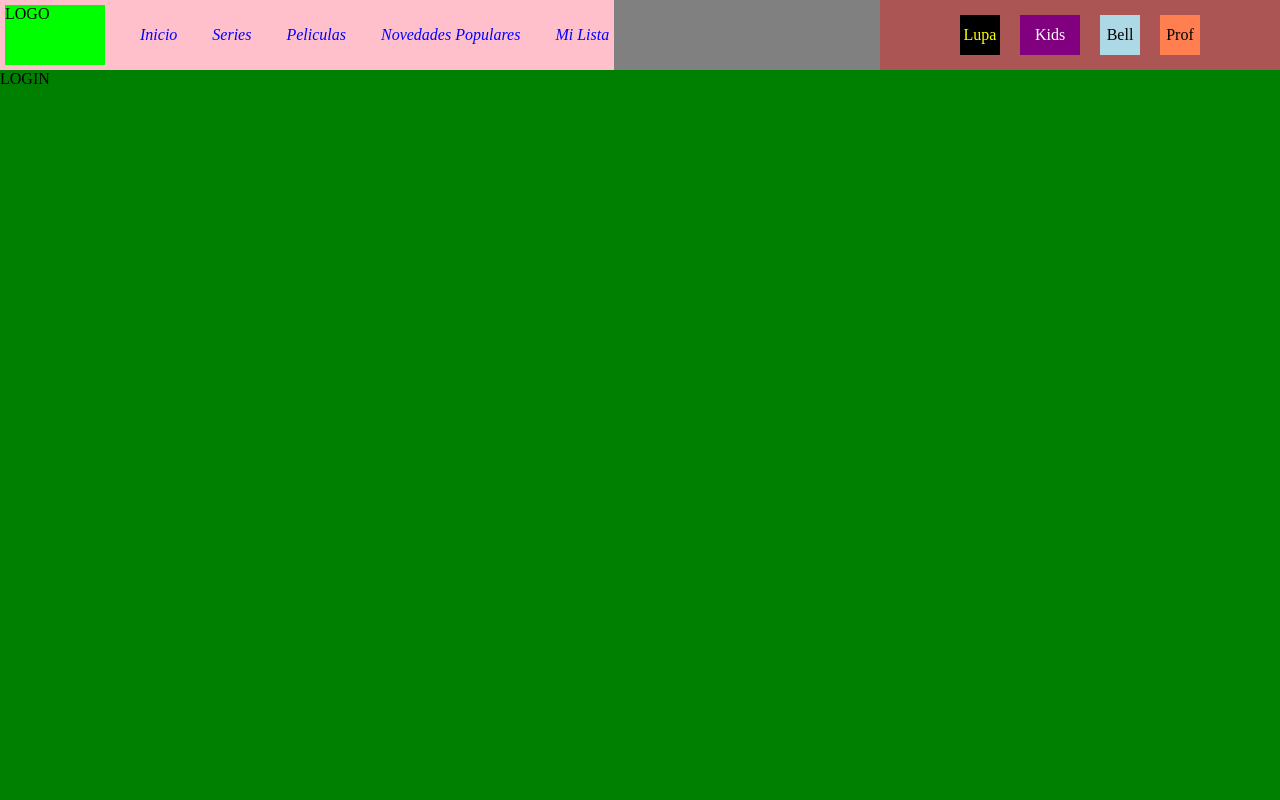
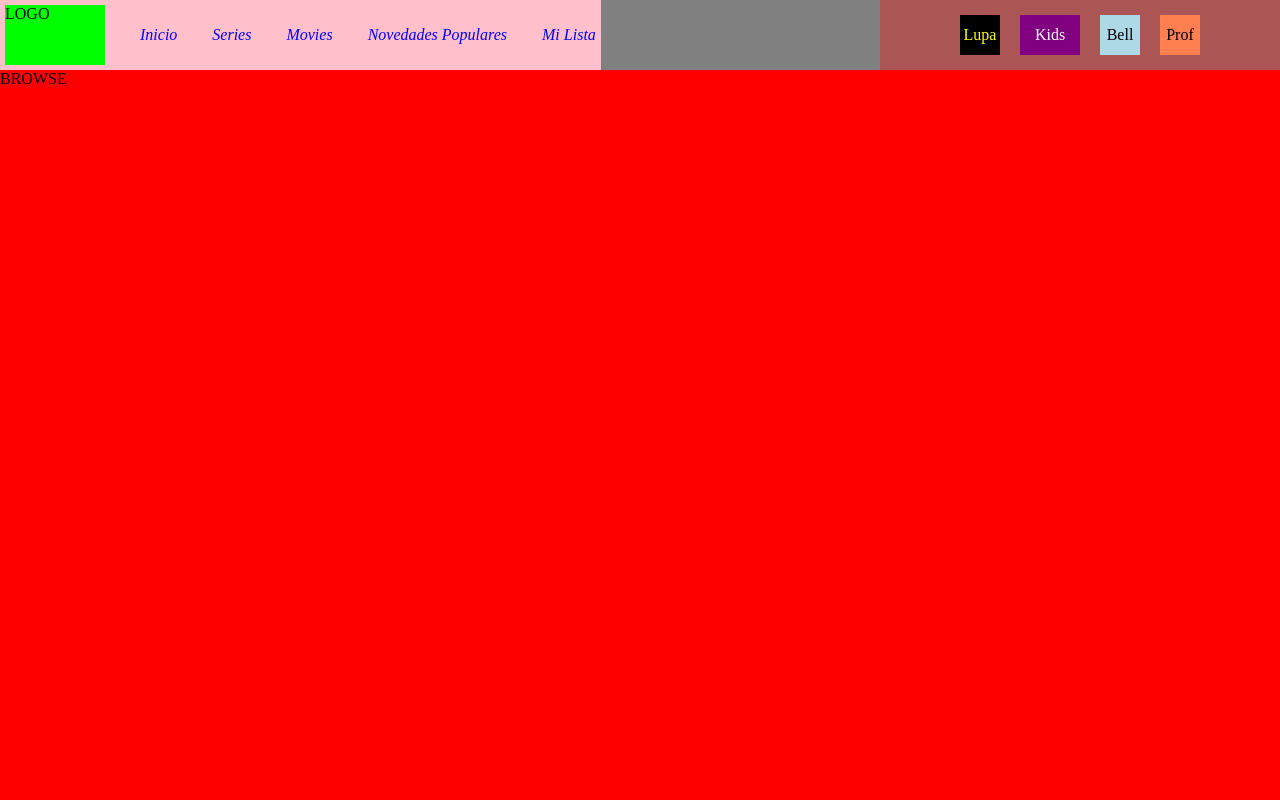
Before and after one commit to SmaelNicolas/moviesApp, a React (Create React App) app: page / in a window 1280 px wide. Shown: the top 800 px of the page. Built offline with nearby package versions, Linux system fonts and the light colour scheme; no server answers.

Commit message:
routes & links

```diff
--- a/src/App.js
+++ b/src/App.js
@@ -1,4 +1,6 @@
 import GlobalStyle from "./globalStyled";
+import { BrowserRouter, Route, Routes } from "react-router-dom";
+
 import Fetch from "./helpers/Fetch";
 import Navbar from "./Navbar/Navbar";
 import Browse from "./pages/Browse/Browse";
@@ -6,24 +8,56 @@ import Latest from "./pages/Latest/Latest";
 import Login from "./pages/Login/Login";
 import MyList from "./pages/MyList/MyList";
 import WhosWatching from "./pages/WhosWatching/WhosWatching";
+import { useEffect, useState } from "react";
 
 function App() {
+	const [isLogged, setIsLogged] = useState(false);
 	return (
-		<>
+		<BrowserRouter>
+			<Navbar />
 			<Fetch />
 			<GlobalStyle />
-			<Navbar />
 
-			<Login />
+			{useEffect(() => {
+				setTimeout(() => {
+					setIsLogged(true);
+				}, 2000);
+			}, [isLogged])}
 
-			<WhosWatching />
+			<Routes>
+				{isLogged ? (
+					<>
+						<Route
+							exact
+							path='/profiles'
+							element={<WhosWatching />}
+						/>
 
-			<Browse />
+						<Route exact path='/' element={<Browse />} />
+						<Route
+							exact
+							path='/browse/series'
+							element={<Browse />}
+						/>
+						<Route
+							exact
+							path='/browse/movies'
+							element={<Browse />}
+						/>
 
-			<Latest />
+						<Route exact path='/latest' element={<Latest />} />
 
-			<MyList />
-		</>
+						<Route
+							exact
+							path='/browse/mylist'
+							element={<MyList />}
+						/>
+					</>
+				) : (
+					<Route exact path='/' element={<Login />} />
+				)}
+			</Routes>
+		</BrowserRouter>
 	);
 }
 
--- a/src/Navbar/Ul/A/A.jsx
+++ b/src/Navbar/Ul/A/A.jsx
@@ -1,19 +1,29 @@
+import { Link } from "react-router-dom";
 import styled from "styled-components";
 
-const AStyled = styled.a`
+const AStyled = styled.div`
 	color: blue;
-	text-decoration: none;
 	font-style: italic;
 `;
 
 function A() {
 	return (
 		<>
-			<AStyled>Inicio</AStyled>
-			<AStyled>Series</AStyled>
-			<AStyled>Peliculas</AStyled>
-			<AStyled>Novedades Populares</AStyled>
-			<AStyled>Mi Lista</AStyled>
+			<Link to='/'>
+				<AStyled>Inicio</AStyled>
+			</Link>
+			<Link to='/browse/series'>
+				<AStyled>Series</AStyled>
+			</Link>
+			<Link to='/browse/movies'>
+				<AStyled>Movies</AStyled>
+			</Link>
+			<Link to='/latest'>
+				<AStyled>Novedades Populares</AStyled>
+			</Link>
+			<Link to='/browse/mylist'>
+				<AStyled>Mi Lista</AStyled>
+			</Link>
 		</>
 	);
 }
--- a/src/globalStyled.js
+++ b/src/globalStyled.js
@@ -5,6 +5,8 @@ const GlobalStyle = createGlobalStyle`
         margin: 0;
         padding: 0;
         box-sizing: border-box;
+	text-decoration: none;
+
     }
 
     body{
```
